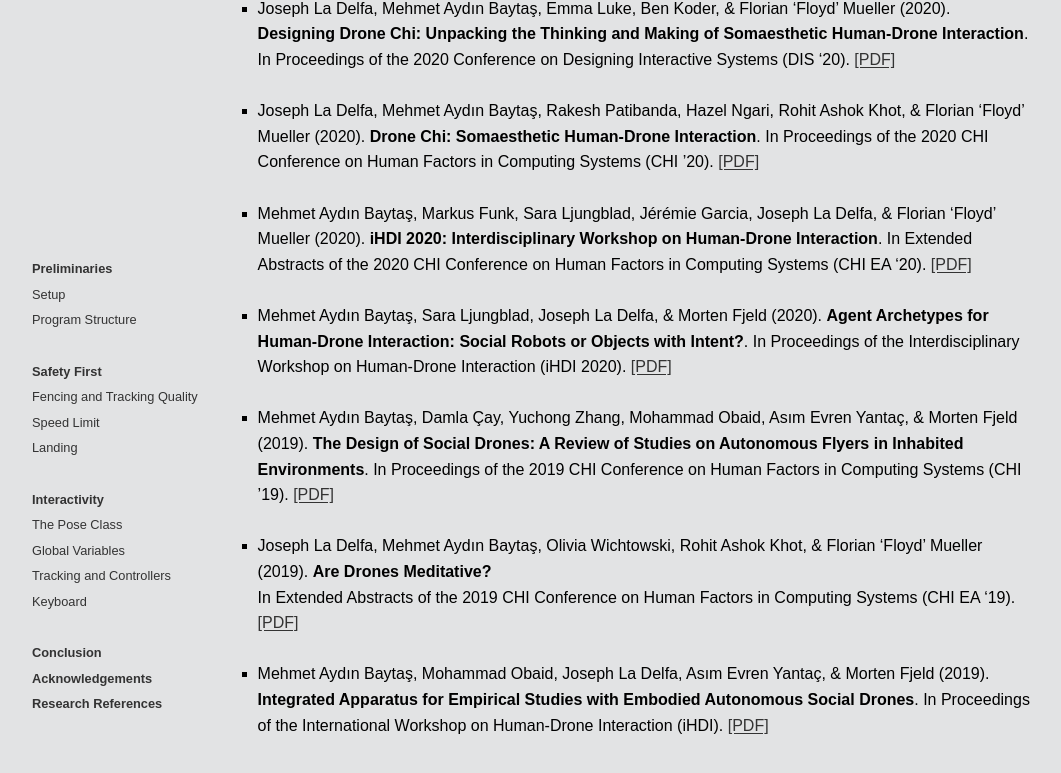
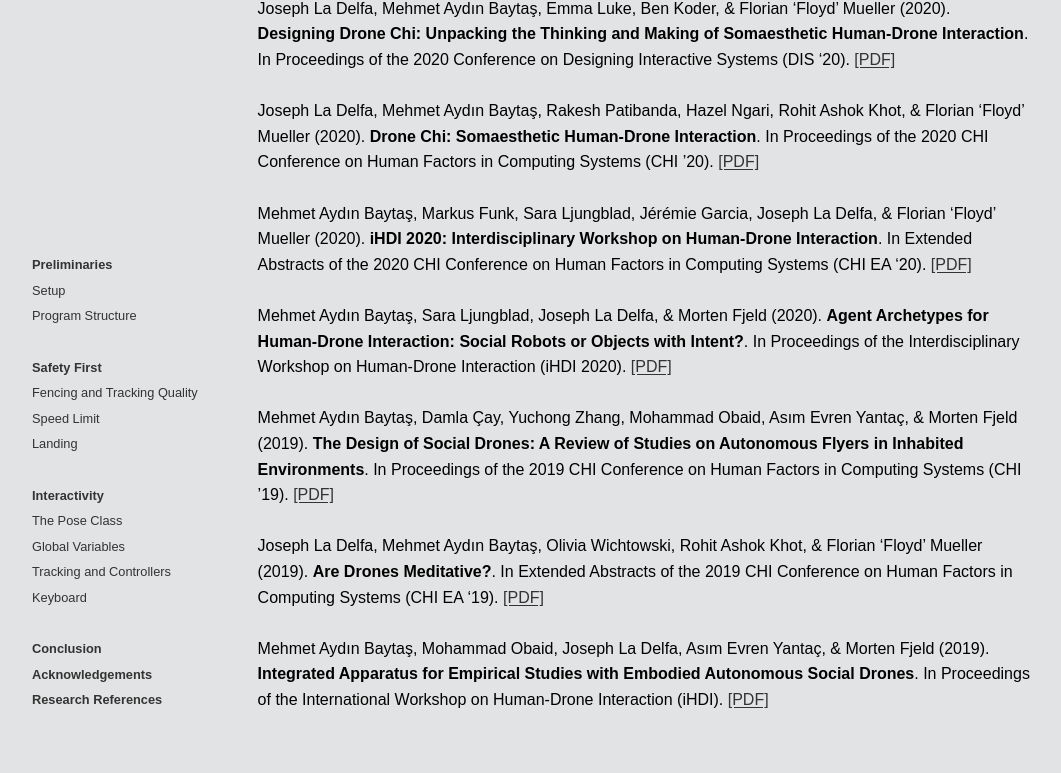
Before and after one commit to l77l77/mbaytas.github.io, a Jekyll site: the page built from crazyflie.md, in a window 1280 px wide and 900 px high, scrolled down 16666 px. Shown: the top 773 px of the window, without its empty margins (108-1169 px from the left). Built offline with Jekyll 4.4.1, drawn with Linux system fonts in a browser that asks for light colours; some web fonts are replaced; our own code applies the rules of GitHub Pages for plain Markdown files; comment, search, counter and statistics services are not loaded.

```diff
--- a/crazyflie.md
+++ b/crazyflie.md
@@ -411,24 +411,24 @@ This tutorial is derived from work in our ongoing research project on "social dr
 
 Our research on and with drones so far has yielded the following publications, and [more is on the way](https://www.baytas.net/research/):
 
-- Sara Ljungblad, Yemao Man, Mehmet Aydın Baytaş, Mafalda Samuelsson-Gamboa, Mohammad Obaid, & Morten Fjeld (2021). **What Matters in Professional Drone Pilots’ Practice? An Interview Study to Understand the Complexity of Their Work and Inform Human-Drone Interaction Research**. In Proceedings of the 2021 CHI Conference on Human Factors in Computing Systems (CHI ’21). [\[PDF\]](pub/2021_CHI?Professional.pdf)
-- Mafalda Gamboa, Mehmet Aydın Baytaş and Sara Ljungblad (2021). **Wisp: a Design Case for Temporality in Research through Design in Human-Robot Companionship**. Paper for the HRI '21 Workshop Research Through Design Approaches in Human-Robot Interaction (RTDxHRI). [\[PDF\]](pub/2021_HRI_Wisp.pdf)
+Sara Ljungblad, Yemao Man, Mehmet Aydın Baytaş, Mafalda Samuelsson-Gamboa, Mohammad Obaid, & Morten Fjeld (2021). **What Matters in Professional Drone Pilots’ Practice? An Interview Study to Understand the Complexity of Their Work and Inform Human-Drone Interaction Research**. In Proceedings of the 2021 CHI Conference on Human Factors in Computing Systems (CHI ’21). [\[PDF\]](pub/2021_CHI?Professional.pdf)
 
-- Joseph La Delfa, Mehmet Aydın Baytaş, Nick Huppert, & Ian Peake, Leah Heiss (2020). **Using Pose Estimation for Cultivating Subtleties in Human-Drone Interaction**. Paper for the NordiCHI ‘20 workshop Programming for Moving Bodies. [\[PDF\]](pub/2020_NordiCHI_WS_HDI.pdf)
+Mafalda Gamboa, Mehmet Aydın Baytaş and Sara Ljungblad (2021). **Wisp: a Design Case for Temporality in Research through Design in Human-Robot Companionship**. Paper for the HRI '21 Workshop Research Through Design Approaches in Human-Robot Interaction (RTDxHRI). [\[PDF\]](pub/2021_HRI_Wisp.pdf)
 
-- Mehmet Aydın Baytaş, Markus Funk, Sara Ljungblad, Jérémie Garcia, Joseph La Delfa, & Florian ‘Floyd’ Mueller (eds.) (2020). **Proceedings of the Interdisciplinary Workshop on Human-Drone Interaction**. [\[Proceedings\]](http://ceur-ws.org/Vol-2617/)
+Joseph La Delfa, Mehmet Aydın Baytaş, Nick Huppert, & Ian Peake, Leah Heiss (2020). **Using Pose Estimation for Cultivating Subtleties in Human-Drone Interaction**. Paper for the NordiCHI ‘20 workshop Programming for Moving Bodies. [\[PDF\]](pub/2020_NordiCHI_WS_HDI.pdf)
 
-- Joseph La Delfa, Mehmet Aydın Baytaş, Emma Luke, Ben Koder, & Florian ‘Floyd’ Mueller (2020). **Designing Drone Chi: Unpacking the Thinking and Making of Somaesthetic Human-Drone Interaction**. In Proceedings of the 2020 Conference on Designing Interactive Systems (DIS ‘20). [\[PDF\]](pub/2020_DIS_Drone_Chi.pdf)
+Mehmet Aydın Baytaş, Markus Funk, Sara Ljungblad, Jérémie Garcia, Joseph La Delfa, & Florian ‘Floyd’ Mueller (eds.) (2020). **Proceedings of the Interdisciplinary Workshop on Human-Drone Interaction**. [\[Proceedings\]](http://ceur-ws.org/Vol-2617/)
 
-- Joseph La Delfa, Mehmet Aydın Baytaş, Rakesh Patibanda, Hazel Ngari, Rohit Ashok Khot, & Florian ‘Floyd’ Mueller (2020). **Drone Chi: Somaesthetic Human-Drone Interaction**. In Proceedings of the 2020 CHI Conference on Human Factors in Computing Systems (CHI ’20). [\[PDF\]](pub/2020_CHI_Drone_Chi.pdf)
+Joseph La Delfa, Mehmet Aydın Baytaş, Emma Luke, Ben Koder, & Florian ‘Floyd’ Mueller (2020). **Designing Drone Chi: Unpacking the Thinking and Making of Somaesthetic Human-Drone Interaction**. In Proceedings of the 2020 Conference on Designing Interactive Systems (DIS ‘20). [\[PDF\]](pub/2020_DIS_Drone_Chi.pdf)
 
-- Mehmet Aydın Baytaş, Markus Funk, Sara Ljungblad, Jérémie Garcia, Joseph La Delfa, & Florian ‘Floyd’ Mueller (2020). **iHDI 2020: Interdisciplinary Workshop on Human-Drone Interaction**. In Extended Abstracts of the 2020 CHI Conference on Human Factors in Computing Systems (CHI EA ‘20). [\[PDF\]](pub/2020_CHI_EA_iHDI.pdf)
+Joseph La Delfa, Mehmet Aydın Baytaş, Rakesh Patibanda, Hazel Ngari, Rohit Ashok Khot, & Florian ‘Floyd’ Mueller (2020). **Drone Chi: Somaesthetic Human-Drone Interaction**. In Proceedings of the 2020 CHI Conference on Human Factors in Computing Systems (CHI ’20). [\[PDF\]](pub/2020_CHI_Drone_Chi.pdf)
 
-- Mehmet Aydın Baytaş, Sara Ljungblad, Joseph La Delfa, & Morten Fjeld (2020). **Agent Archetypes for Human-Drone Interaction: Social Robots or Objects with Intent?**. In Proceedings of the Interdisciplinary Workshop on Human-Drone Interaction (iHDI 2020). [\[PDF\]](pub/2020_iHDI_Agent.pdf)
+Mehmet Aydın Baytaş, Markus Funk, Sara Ljungblad, Jérémie Garcia, Joseph La Delfa, & Florian ‘Floyd’ Mueller (2020). **iHDI 2020: Interdisciplinary Workshop on Human-Drone Interaction**. In Extended Abstracts of the 2020 CHI Conference on Human Factors in Computing Systems (CHI EA ‘20). [\[PDF\]](pub/2020_CHI_EA_iHDI.pdf)
 
-- Mehmet Aydın Baytaş, Damla Çay, Yuchong Zhang, Mohammad Obaid, Asım Evren Yantaç, & Morten Fjeld (2019). **The Design of Social Drones: A Review of Studies on Autonomous Flyers in Inhabited Environments**. In Proceedings of the 2019 CHI Conference on Human Factors in Computing Systems (CHI ’19). [\[PDF\]](pub/2019_CHI_Drones.pdf)
+Mehmet Aydın Baytaş, Sara Ljungblad, Joseph La Delfa, & Morten Fjeld (2020). **Agent Archetypes for Human-Drone Interaction: Social Robots or Objects with Intent?**. In Proceedings of the Interdisciplinary Workshop on Human-Drone Interaction (iHDI 2020). [\[PDF\]](pub/2020_iHDI_Agent.pdf)
 
-- Joseph La Delfa, Mehmet Aydın Baytaş, Olivia Wichtowski, Rohit Ashok Khot, & Florian ‘Floyd’ Mueller (2019). **Are Drones Meditative?**
-In Extended Abstracts of the 2019 CHI Conference on Human Factors in Computing Systems (CHI EA ‘19). [\[PDF\]](pub/2019_CHI_EA_Meditative.pdf)
+Mehmet Aydın Baytaş, Damla Çay, Yuchong Zhang, Mohammad Obaid, Asım Evren Yantaç, & Morten Fjeld (2019). **The Design of Social Drones: A Review of Studies on Autonomous Flyers in Inhabited Environments**. In Proceedings of the 2019 CHI Conference on Human Factors in Computing Systems (CHI ’19). [\[PDF\]](pub/2019_CHI_Drones.pdf)
 
-- Mehmet Aydın Baytaş, Mohammad Obaid, Joseph La Delfa, Asım Evren Yantaç, & Morten Fjeld (2019). **Integrated Apparatus for Empirical Studies with Embodied Autonomous Social Drones**. In Proceedings of the International Workshop on Human-Drone Interaction (iHDI). [\[PDF\]](pub/2019_CHI_WS_iHDI_Apparatus.pdf)
+Joseph La Delfa, Mehmet Aydın Baytaş, Olivia Wichtowski, Rohit Ashok Khot, & Florian ‘Floyd’ Mueller (2019). **Are Drones Meditative?**. In Extended Abstracts of the 2019 CHI Conference on Human Factors in Computing Systems (CHI EA ‘19). [\[PDF\]](pub/2019_CHI_EA_Meditative.pdf)
+
+Mehmet Aydın Baytaş, Mohammad Obaid, Joseph La Delfa, Asım Evren Yantaç, & Morten Fjeld (2019). **Integrated Apparatus for Empirical Studies with Embodied Autonomous Social Drones**. In Proceedings of the International Workshop on Human-Drone Interaction (iHDI). [\[PDF\]](pub/2019_CHI_WS_iHDI_Apparatus.pdf)
```
